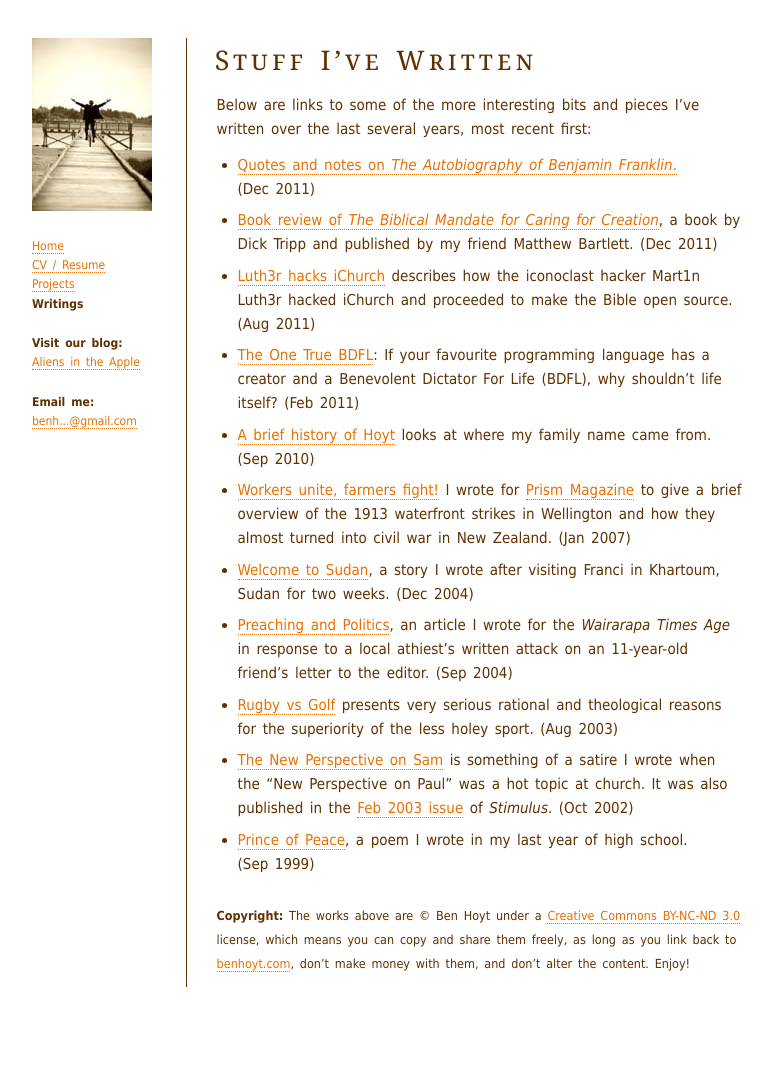
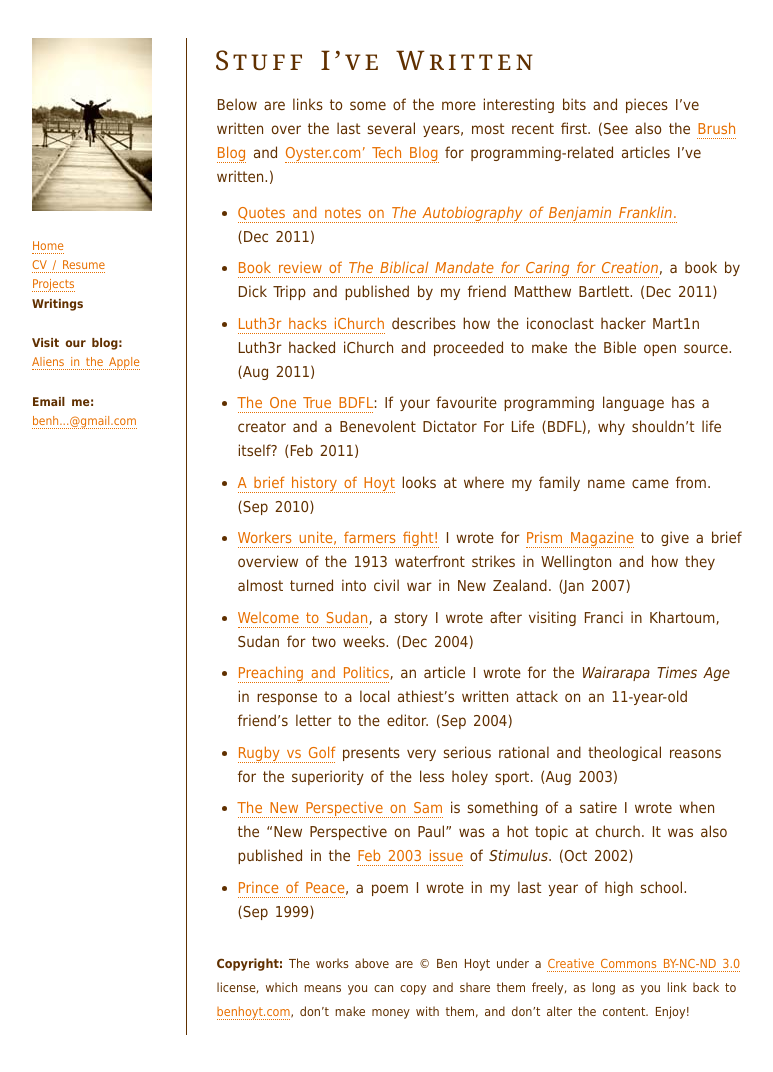
Before and after one commit to benhoyt/benhoyt.github.com, a Jekyll site: the page built from writings.html, in a window 1280 px wide. Shown: the whole page, without its empty margins (248-1021 px from the left). Built offline with Jekyll 4.4.1, drawn with Linux system fonts in a browser that asks for light colours; before the commit the page ends 1024 px from its top, so only the background shows below that.

Commit message:
Link to Brush Blog and Oyster Tech Blog on writings page

```diff
--- a/writings.html
+++ b/writings.html
@@ -4,8 +4,8 @@ title: Stuff I’ve Written
 permalink: /writings/index.html
 ---
 <h1><a href="/writings/">{{ page.title }}</a></h1>
-<p>Below are links to some of the more interesting bits and pieces I&rsquo;ve written
-over the last several years, most recent first:</p>
+
+<p>Below are links to some of the more interesting bits and pieces I&rsquo;ve written over the last several years, most recent first. (See also the <a href="http://blog.brush.co.nz/">Brush Blog</a> and <a href="http://tech.oyster.com/">Oyster.com&rsquo; Tech Blog</a> for programming-related articles I&rsquo;ve written.)</p>
 
 <ul>
  <li><a href="http://aliensintheapple.com/2011/12/23/the-autobiography-of-benjamin-franklin/">Quotes and notes on <i>The Autobiography of Benjamin Franklin</i>.</a> (Dec&nbsp;2011)</li>
```
